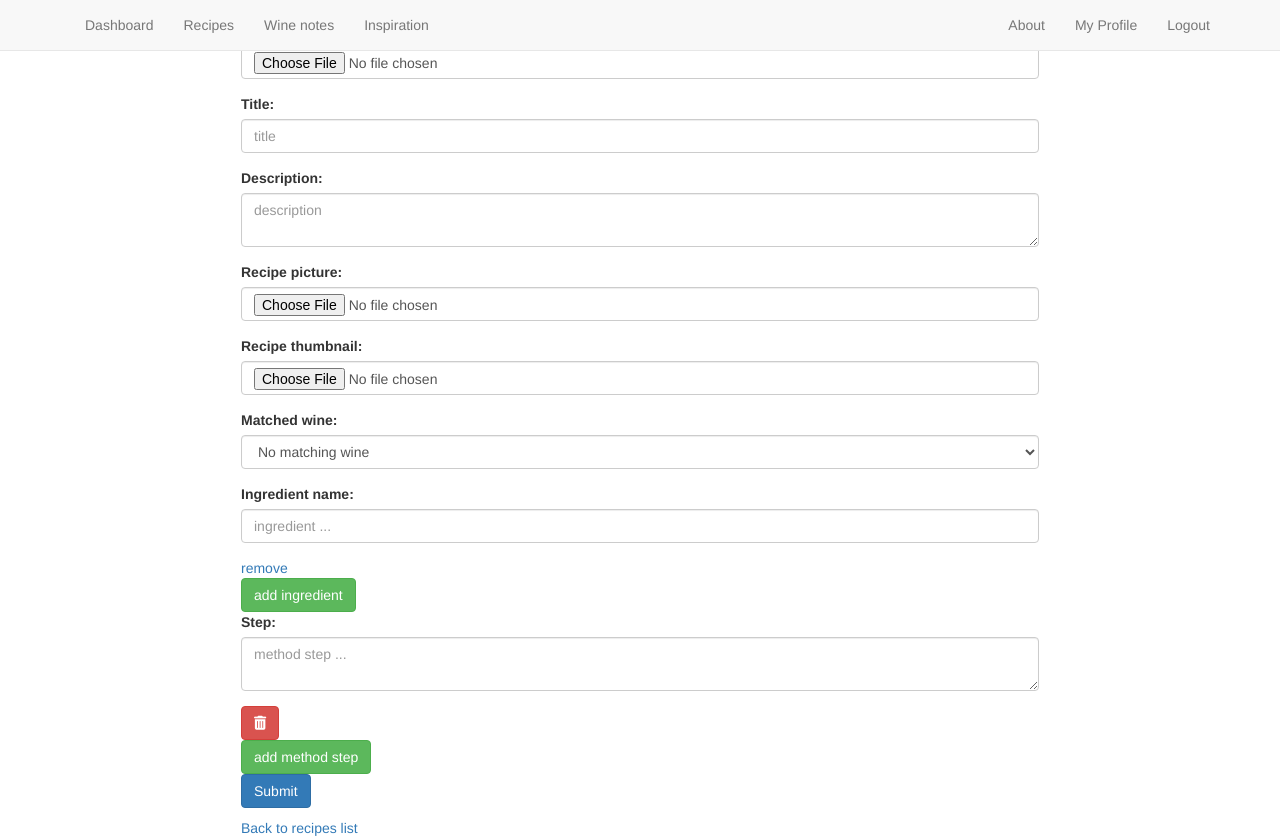
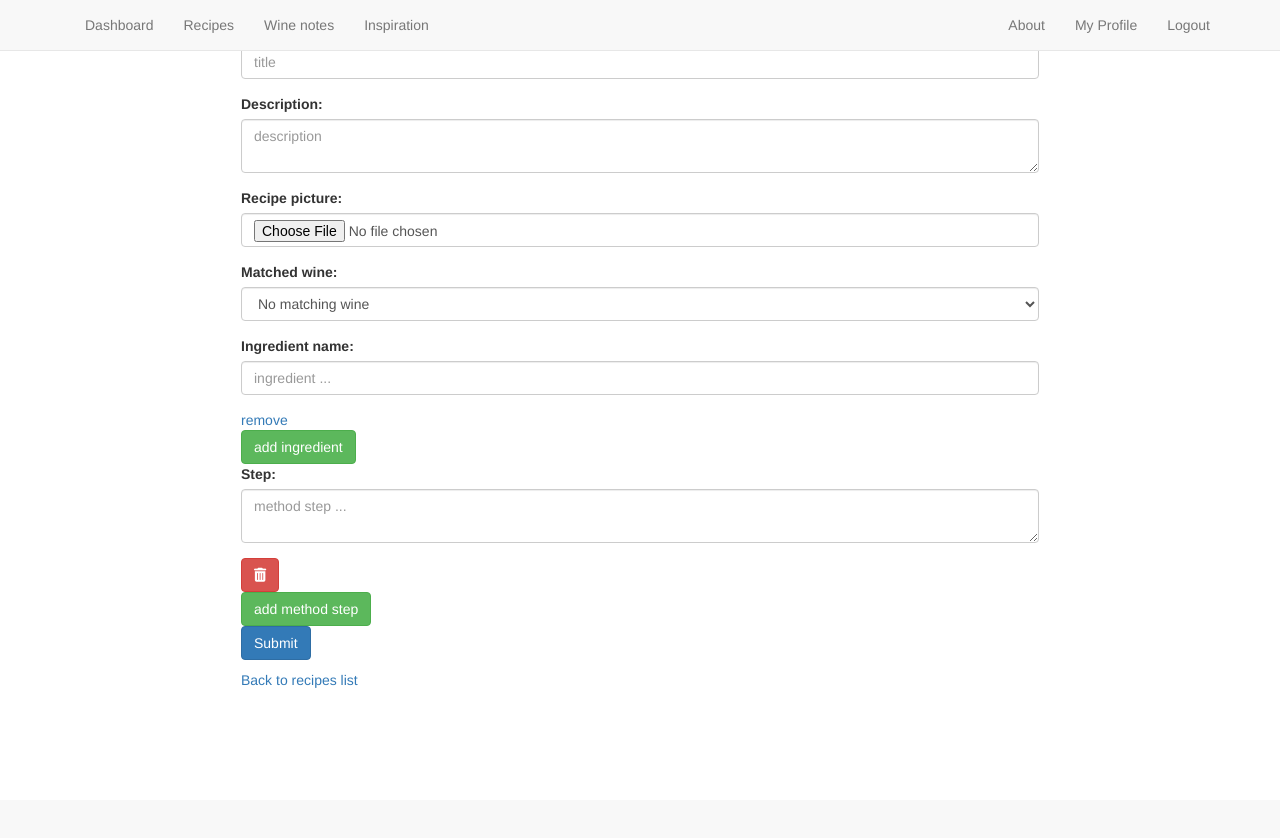
Before and after one commit to drmatthews/recipebox, a Django app: page /recipes/new/ in a window 1280 px wide. After the commit the page ends 688 px from the top, so only its background shows below. Run offline with Django 3.2, Linux system fonts and the light colour scheme; the visitor is signed in with stand-in values (Sample User, id 1); data that the repository does not hold is empty; parts of the project's set-up code (start-up, migrations or seed data) failed here and were passed over; some libraries are stand-ins or nearby versions.

Commit message:
edit recipe updated to get picture from request

```diff
--- a/recipebox/recipes/views.py
+++ b/recipebox/recipes/views.py
@@ -125,8 +125,9 @@ def recipe_create(request, template_name='recipes/recipe_form.html'):
             if ingredient_formset.is_valid() and method_formset.is_valid():
                 recipe.chef = request.user.get_username()
                 recipe.source = request.user.get_username()
-                print request.FILES
+
                 if request.FILES:
+                    print recipe_form.cleaned_data['recipe_picture']
                     recipe.recipe_picture = recipe_form.cleaned_data['recipe_picture']
                     recipe.create_thumbnail()
 
@@ -157,7 +158,11 @@ def recipe_update(request, recipe_id, template_name='recipes/recipe_form.html'):
         if ingredient_formset.is_valid() and method_formset.is_valid():
             recipe.chef = request.user.get_username()
             recipe.source = request.user.get_username()
-            recipe.recipe_picture_url = recipe_form.cleaned_data['recipe_picture_url']
+            print request.FILES
+            if request.FILES:
+                recipe.recipe_picture = request.FILES['recipe_picture']
+                recipe.create_thumbnail()
+
             recipe.save()
             ingredient_formset.save()
             method_formset.save()
--- a/recipebox/templates/recipes/recipe_form.html
+++ b/recipebox/templates/recipes/recipe_form.html
@@ -10,17 +10,13 @@ recipe {{ recipe_id }}
 {% else %}
     <form action="{% url 'new_recipe' %}" method='post' enctype="multipart/form-data">{% csrf_token %}
 {% endif %}
-      <div class="form-group">
-        <label for="id_recipe_picture">Recipe picture:</label>
-        <input id="id_recipe_picture" class="form-control" type="file" name="id_recipe_picture">
-      </div>
       {% for field in recipe_form %}
           {{ field.errors }}
           {% if field.label_tag == recipe_form.chef.label_tag %}
               {{ field.as_hidden }}
           {% elif field.label_tag == recipe_form.source.label_tag %}
               {{ field.as_hidden }}
-          {% elif field.label_tag == recipe_form.recipe_picture_url.label_tag %}
+          {% elif field.label_tag == recipe_form.recipe_thumbnail.label_tag %}
               {{ field.as_hidden }}
           {% else %}
               <div class="form-group">
```
